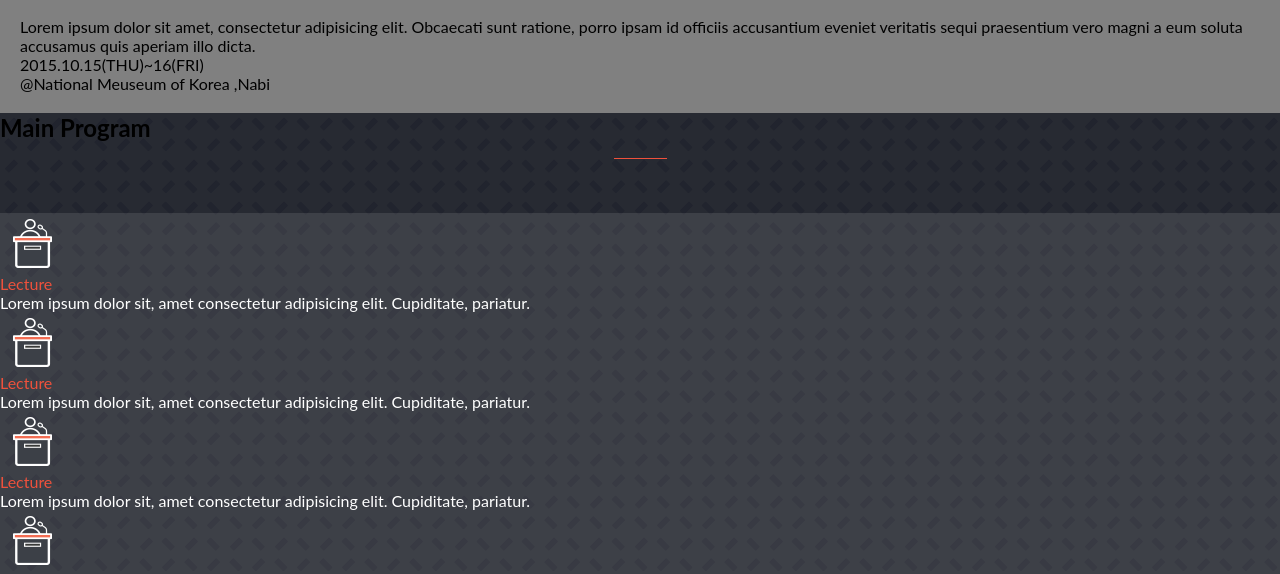
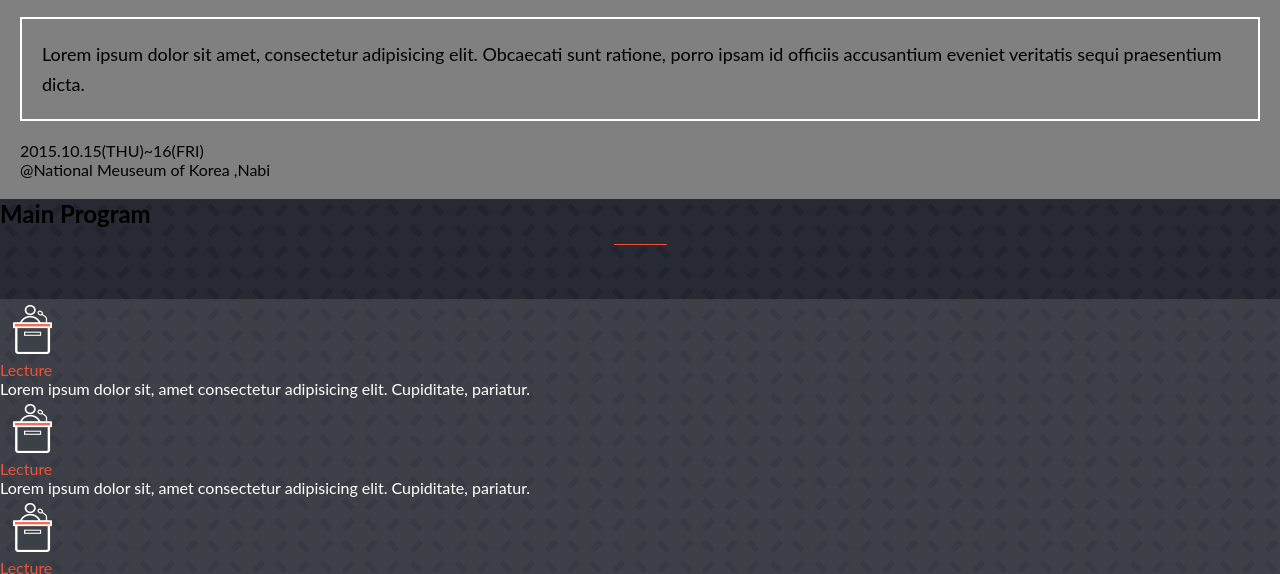
Before and after one commit to megha-n-bodke/womenhealth.github.io, a plain HTML site: page index.html in a window 1280 px wide. Shown: the part 217-791 px from the top of the page. Drawn offline with Linux system fonts and the light colour scheme.

Commit message:
style changes for text

```diff
--- a/index.html
+++ b/index.html
@@ -40,16 +40,15 @@
         </div>
         <div class="description-text">
             <p>Lorem ipsum dolor sit amet, consectetur adipisicing elit. Obcaecati sunt ratione, porro ipsam id officiis
-                accusantium eveniet veritatis sequi praesentium vero magni a eum soluta accusamus quis aperiam illo
+                accusantium eveniet veritatis sequi praesentium
                 dicta.</p>
         </div>
         <div class="date-venue">
             2015.10.15(THU)~16(FRI)
             <P>@National Meuseum of Korea ,Nabi</P>
         </div>
+    </section>
 
-
-    </section>
     <!-- Main POrogram section -->
     <section class="mainprogram">
         <h1>Main Program</h1>
--- a/style.css
+++ b/style.css
@@ -33,6 +33,16 @@
   margin-bottom: 20px;
 }
 
+.description-text {
+  border: 2px solid #ffffff;
+  padding: 20px;
+  margin-bottom: 20px;
+}
+
+.description-text p {
+  line-height: 30px;
+  font-size: 18px;
+}
 .mainprogram {
   background-image: url(./images/pattern_bg.png);
   background-repeat: repeat;
```
Also changed, not shown: about.html (added).
